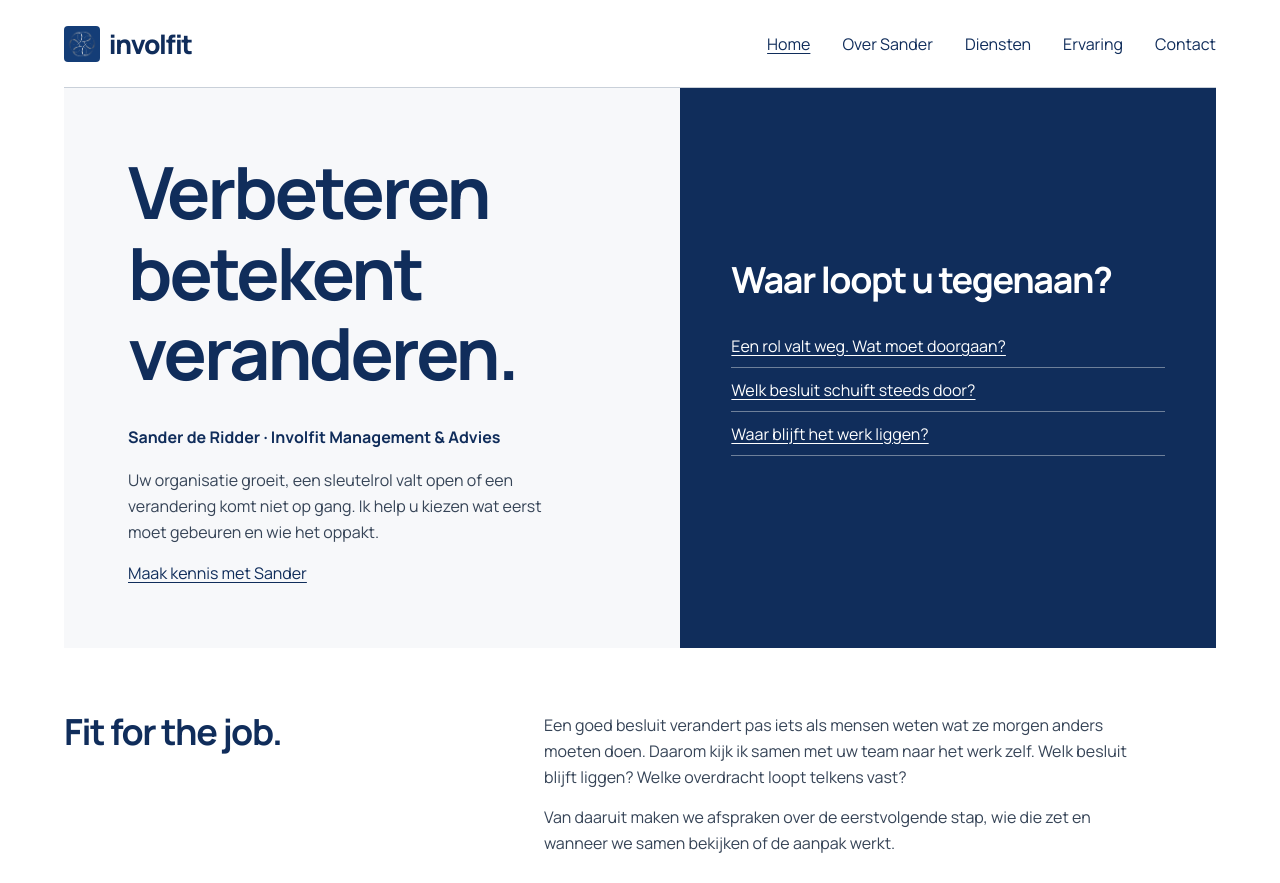
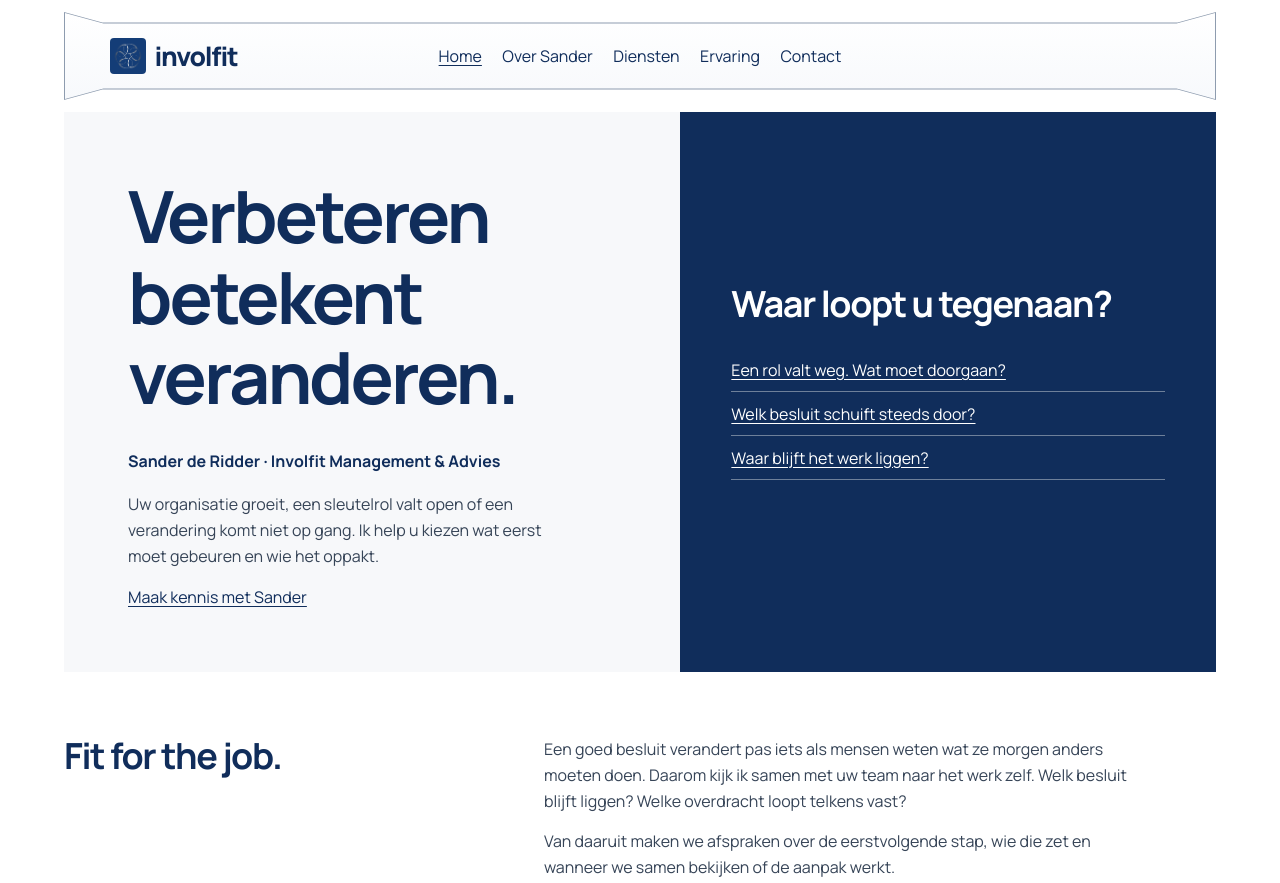
Before and after one commit to Runeinvolfit-digital/Ai-Team, an Astro site in the folder projects/involfit/: page / in a window 1280 px wide. Shown: the top 883 px of the page. Built offline with nearby package versions, Linux system fonts and the light colour scheme; Astro itself is replaced by a stand-in of ours.

Commit message:
Translate navigation sketch into a chamfered header

```diff
--- a/projects/involfit/public/site.css
+++ b/projects/involfit/public/site.css
@@ -23,13 +23,42 @@ h1, h2 { margin: 0 0 .4em; color: var(--ink); line-height: 1.12; letter-spacing:
 h1 { font-size: clamp(2.25rem, 6vw, 4.5rem); font-weight: 650; }
 h2 { font-size: clamp(1.4rem, 3vw, 2.25rem); font-weight: 650; }
 
-.site-header, .site-footer .shell {
+.site-footer .shell {
   display: flex;
   align-items: center;
   justify-content: space-between;
   gap: 1rem;
 }
-.site-header { min-height: 5.5rem; border-bottom: 1px solid var(--line); }
+.site-header {
+  --chamfer: clamp(.85rem, 3vw, 2.5rem);
+  --notch: .65rem;
+  position: relative;
+  isolation: isolate;
+  display: grid;
+  grid-template-columns: minmax(max-content, 1fr) auto minmax(0, 1fr);
+  align-items: center;
+  gap: .65rem;
+  min-height: 5.5rem;
+  margin-block: .75rem;
+  padding: var(--notch) calc(var(--chamfer) + .45rem);
+}
+
+.site-header::before, .site-header::after {
+  content: "";
+  position: absolute;
+  inset: 0;
+  z-index: -1;
+  pointer-events: none;
+  clip-path: polygon(0 0, var(--chamfer) var(--notch),
+    calc(100% - var(--chamfer)) var(--notch), 100% 0, 100% 100%,
+    calc(100% - var(--chamfer)) calc(100% - var(--notch)),
+    var(--chamfer) calc(100% - var(--notch)), 0 100%);
+}
+.site-header::before { background: #8e9caf; }
+.site-header::after { inset: 1px; background: linear-gradient(#fff, #f7f9fc); }
+.site-header > .header-wordmark { justify-self: start; }
+.site-header .desktop-nav { flex-wrap: nowrap; gap: clamp(.65rem, 1.6vw, 1.55rem); }
+.desktop-nav a { white-space: nowrap; }
 .wordmark { font-size: 1.65rem; font-weight: 750; letter-spacing: -.05em; text-decoration: none; }
 .header-wordmark { display: inline-flex; align-items: center; gap: .55rem; }
 .header-wordmark img { display: block; border-radius: .25rem; }
@@ -89,7 +118,13 @@ summary { cursor: pointer; min-height: 44px; }
 }
 
 @media (max-width: 48rem) {
-  .site-header { min-height: 4rem; position: relative; }
+  .site-header {
+    --chamfer: .75rem;
+    --notch: .35rem;
+    grid-template-columns: 1fr auto;
+    min-height: 4rem;
+    margin-block: .5rem;
+  }
   .site-header .desktop-nav { display: none; }
   .mobile-nav { display: block; margin-left: auto; }
   .mobile-nav summary { display: flex; align-items: center; padding-inline: .45rem; }
```
Also changed, not shown: projects/involfit/review/contact-desktop.png, projects/involfit/review/contact-mobiel.png, projects/involfit/review/diensten-desktop.png, projects/involfit/review/diensten-mobiel.png, projects/involfit/review/ervaring-desktop.png, projects/involfit/review/ervaring-mobiel.png, projects/involfit/review/home-desktop.png, projects/involfit/review/home-mobiel.png, projects/involfit/review/over-sander-desktop.png, projects/involfit/review/over-sander-mobiel.png, projects/involfit/review/privacy-desktop.png, projects/involfit/review/privacy-mobiel.png, 1 other file.
